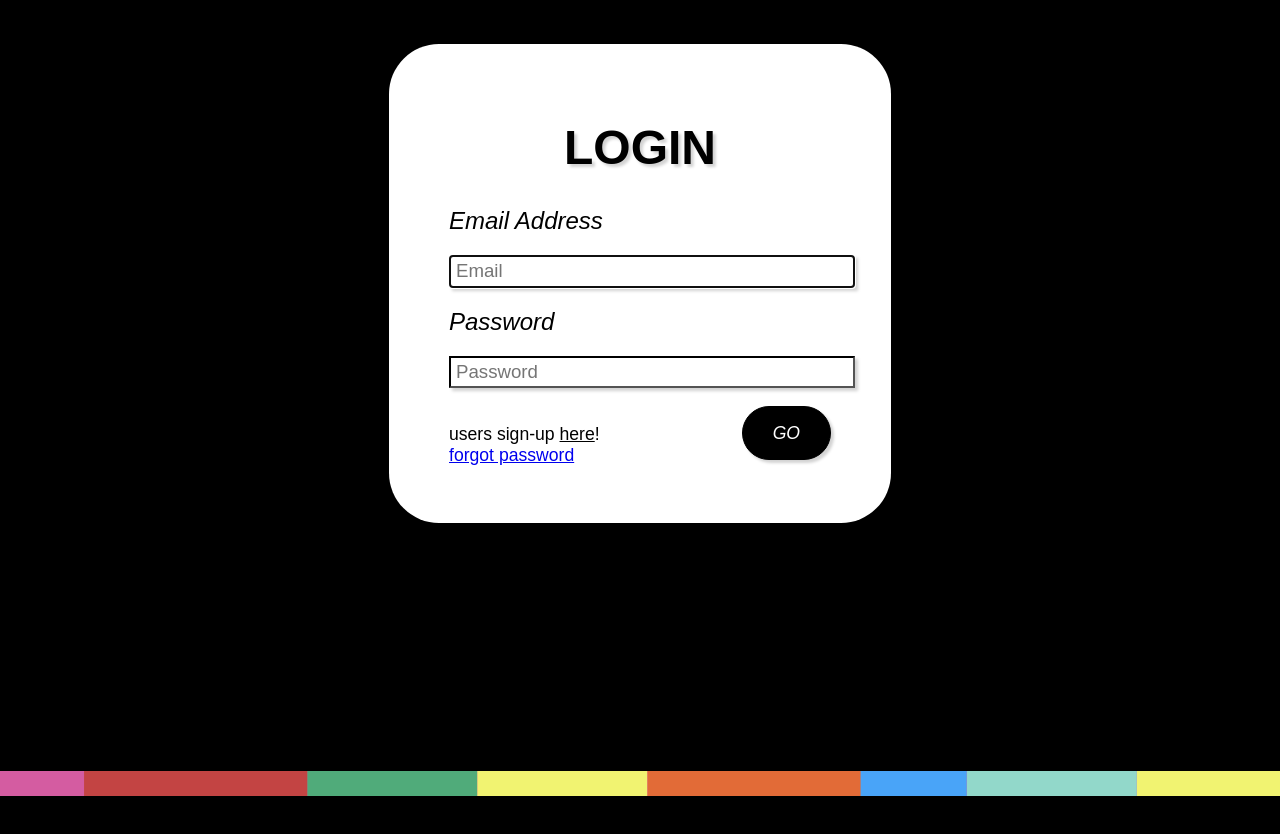
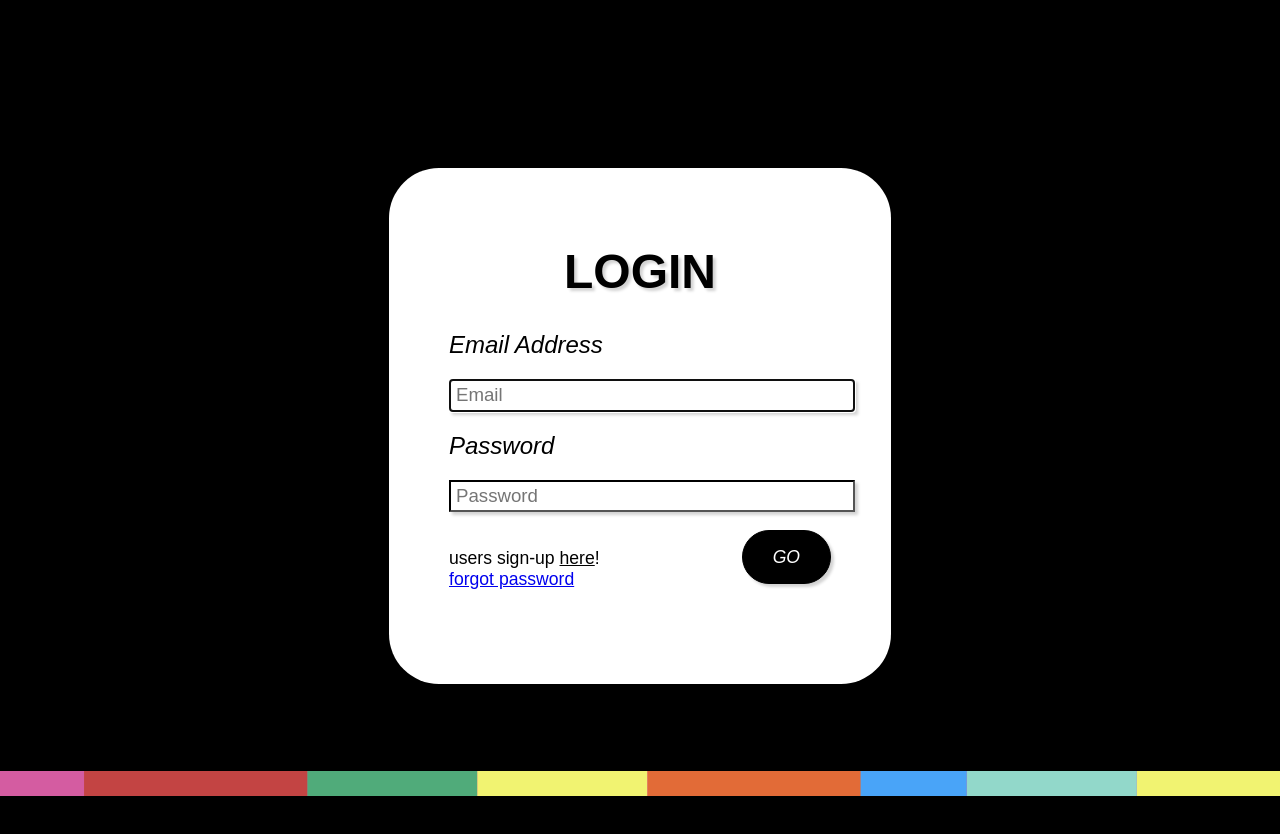
Before and after one commit to cmpt375-2021fall/client-project-crayon_project, a Django app: page /login/ in a window 1280 px wide. Run offline with Django 3.2, Linux system fonts and the light colour scheme; some libraries are stand-ins or nearby versions; some web fonts are replaced.

Commit message:
updated css

```diff
--- a/crayonApp/static/crayonApp/css/login.css
+++ b/crayonApp/static/crayonApp/css/login.css
@@ -68,10 +68,15 @@ h1{
         width: 382px;
         overflow: hidden;
         margin: auto;
-        margin: 20 0 0 300px;
-        padding: 60px;
-        background: #23463f;
-        border-radius: 15px ;
+        position: absolute;
+    left:0;
+    right:0;
+    top:0;
+    bottom:0;
+    height: 26rem;
+    padding: 60px;
+    background: #23463f;
+    border-radius: 15px ;
 
 }
 
--- a/crayonApp/templates/crayonApp/login.html
+++ b/crayonApp/templates/crayonApp/login.html
@@ -17,7 +17,7 @@ login.css
 <body style="background-color:black;">
 
 <div id="page-container">
-<br>
+
 <div id="content-wrap" style="  background-color: white; border-radius: 50px;" class = "login">
 
 
@@ -49,7 +49,7 @@ login.css
 
 
 
-<br><br><br>
+
 
 <footer class = "rainbowfooter">
 
```
